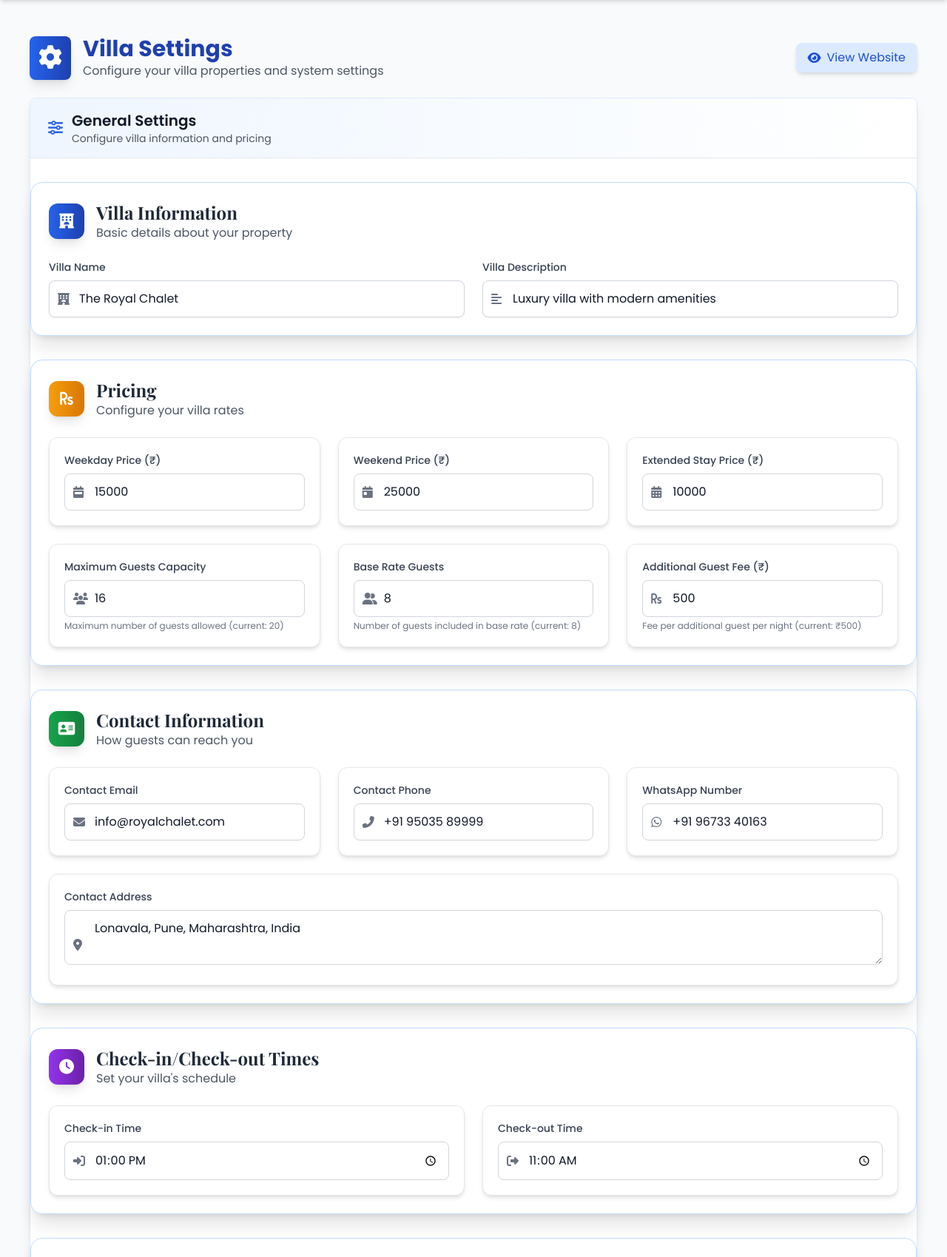
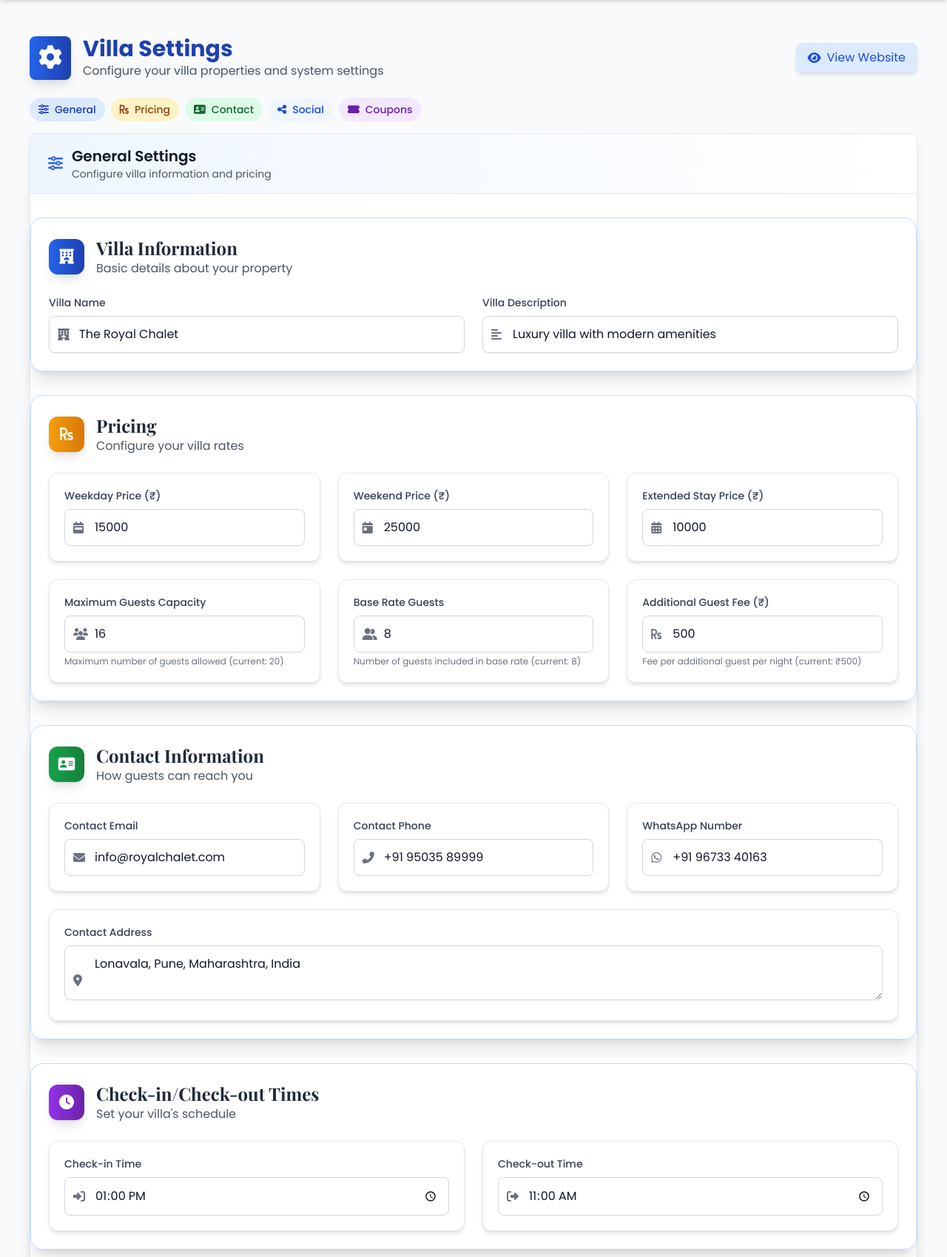
Before and after one commit to madhursisodiya18/TheRoyalChaletLonavala, a Flask app: page /admin/settings in a window 1280 px wide. Shown: the part 108-1807 px from the top of the page at 74% size. Run offline with Flask 2, Linux system fonts and the light colour scheme; a user stored in the database is signed in; data comes from the database, SQL or seed files in the repository; some libraries are stand-ins or nearby versions.

Commit message:
Necessary Changes

```diff
--- a/templates/admin/admin_settings.html
+++ b/templates/admin/admin_settings.html
@@ -18,6 +18,24 @@
         </div>
     </div>
 
+    <div class="mt-2 mb-4 flex flex-wrap gap-2">
+        <a href="#section-general" class="inline-flex items-center px-3 py-1.5 rounded-full bg-blue-100 text-blue-800 text-xs md:text-sm font-medium hover:bg-blue-200 transition-colors">
+            <i class="fas fa-sliders-h mr-2"></i>General
+        </a>
+        <a href="#section-pricing" class="inline-flex items-center px-3 py-1.5 rounded-full bg-amber-100 text-amber-800 text-xs md:text-sm font-medium hover:bg-amber-200 transition-colors">
+            <i class="fas fa-rupee-sign mr-2"></i>Pricing
+        </a>
+        <a href="#section-contact" class="inline-flex items-center px-3 py-1.5 rounded-full bg-green-100 text-green-800 text-xs md:text-sm font-medium hover:bg-green-200 transition-colors">
+            <i class="fas fa-address-card mr-2"></i>Contact
+        </a>
+        <a href="#section-social" class="inline-flex items-center px-3 py-1.5 rounded-full bg-blue-50 text-blue-700 text-xs md:text-sm font-medium hover:bg-blue-100 transition-colors">
+            <i class="fas fa-share-alt mr-2"></i>Social
+        </a>
+        <a href="#section-coupons" class="inline-flex items-center px-3 py-1.5 rounded-full bg-purple-100 text-purple-800 text-xs md:text-sm font-medium hover:bg-purple-200 transition-colors">
+            <i class="fas fa-ticket-alt mr-2"></i>Coupons
+        </a>
+    </div>
+
     <div class="bg-white dark:bg-gray-900 rounded-lg shadow-lg border border-blue-100 dark:border-blue-900 transition-all duration-300 hover:shadow-xl">
         <div class="px-6 py-4 border-b border-gray-200 dark:border-gray-700 bg-gradient-to-r from-blue-50 to-white dark:from-gray-800 dark:to-gray-900 rounded-t-lg">
             <div class="flex items-center">
@@ -29,10 +47,10 @@
             </div>
         </div>
 
-        <form method="POST" class="space-y-8">
+        <form id="villa-settings-form" method="POST" class="space-y-8">
             <input type="hidden" name="csrf_token" value="{{ csrf_token() }}">
 
-            <div class="bg-white/90 dark:bg-gray-800/90 rounded-2xl shadow-xl p-6 backdrop-blur-md border border-blue-200 dark:border-blue-800 transition-colors duration-300">
+            <div id="section-general" class="bg-white/90 dark:bg-gray-800/90 rounded-2xl shadow-xl p-6 backdrop-blur-md border border-blue-200 dark:border-blue-800 transition-colors duration-300">
                 <div class="flex items-center mb-6">
                     <span class="inline-flex items-center justify-center w-12 h-12 rounded-xl bg-gradient-to-r from-blue-600 to-blue-800 text-white shadow-lg mr-4">
                         <i class="fas fa-hotel text-xl"></i>
@@ -70,7 +88,7 @@
                 </div>
             </div>
 
-            <div class="bg-white/90 dark:bg-gray-800/90 rounded-2xl shadow-xl p-6 backdrop-blur-md border border-blue-200 dark:border-blue-800 transition-colors duration-300">
+            <div id="section-pricing" class="bg-white/90 dark:bg-gray-800/90 rounded-2xl shadow-xl p-6 backdrop-blur-md border border-blue-200 dark:border-blue-800 transition-colors duration-300">
                 <div class="flex items-center mb-6">
                     <span class="inline-flex items-center justify-center w-12 h-12 rounded-xl bg-gradient-to-r from-amber-500 to-amber-600 text-white shadow-lg mr-4">
                         <i class="fas fa-rupee-sign text-xl"></i>
@@ -161,7 +179,7 @@
                 </div>
             </div>
 
-            <div class="bg-white/90 dark:bg-gray-800/90 rounded-2xl shadow-xl p-6 backdrop-blur-md border border-blue-200 dark:border-blue-800 transition-colors duration-300">
+            <div id="section-contact" class="bg-white/90 dark:bg-gray-800/90 rounded-2xl shadow-xl p-6 backdrop-blur-md border border-blue-200 dark:border-blue-800 transition-colors duration-300">
                 <div class="flex items-center mb-6">
                     <span class="inline-flex items-center justify-center w-12 h-12 rounded-xl bg-gradient-to-r from-green-600 to-green-700 text-white shadow-lg mr-4">
                         <i class="fas fa-address-card text-xl"></i>
@@ -224,7 +242,7 @@
                 </div>
             </div>
 
-            <div class="bg-white/90 dark:bg-gray-800/90 rounded-2xl shadow-xl p-6 backdrop-blur-md border border-blue-200 dark:border-blue-800 transition-colors duration-300">
+            <div id="section-social" class="bg-white/90 dark:bg-gray-800/90 rounded-2xl shadow-xl p-6 backdrop-blur-md border border-blue-200 dark:border-blue-800 transition-colors duration-300">
                 <div class="flex items-center mb-6">
                     <span class="inline-flex items-center justify-center w-12 h-12 rounded-xl bg-gradient-to-r from-purple-600 to-purple-800 text-white shadow-lg mr-4">
                         <i class="fas fa-clock text-xl"></i>
@@ -262,7 +280,7 @@
                 </div>
             </div>
 
-            <div class="bg-white/90 dark:bg-gray-800/90 rounded-2xl shadow-xl p-6 backdrop-blur-md border border-blue-200 dark:border-blue-800 transition-colors duration-300">
+            <div id="section-coupons" class="bg-white/90 dark:bg-gray-800/90 rounded-2xl shadow-xl p-6 backdrop-blur-md border border-blue-200 dark:border-blue-800 transition-colors duration-300">
                 <div class="flex items-center mb-6">
                     <span class="inline-flex items-center justify-center w-12 h-12 rounded-xl bg-gradient-to-r from-blue-500 to-indigo-600 text-white shadow-lg mr-4">
                         <i class="fas fa-share-alt text-xl"></i>
@@ -356,7 +374,10 @@
                 </div>
             </div>
 
-            <div class="flex justify-end">
+            <div class="flex justify-end gap-3">
+                <button id="reset-settings-button" type="button" class="px-4 py-3 bg-white border border-gray-300 text-gray-700 rounded-xl hover:bg-gray-50 shadow-sm font-medium flex items-center transition-all duration-300">
+                    <i class="fas fa-undo mr-2"></i>Reset
+                </button>
                 <button type="submit" class="px-6 py-3 bg-admin-primary text-white rounded-xl hover:bg-blue-800 shadow-lg font-semibold flex items-center transition-all duration-300 transform hover:translate-y-[-2px]">
                     <i class="fas fa-save mr-2"></i>Save Settings
                 </button>
@@ -364,4 +385,15 @@
         </form>
     </div>
 </div>
+<script>
+document.addEventListener('DOMContentLoaded', function() {
+  var resetButton = document.getElementById('reset-settings-button');
+  var form = document.getElementById('villa-settings-form');
+  if (resetButton && form) {
+    resetButton.addEventListener('click', function() {
+      form.reset();
+    });
+  }
+});
+</script>
 {% endblock %}
```
Also changed, not shown: templates/index.html (+2 -49 lines), README.md.
